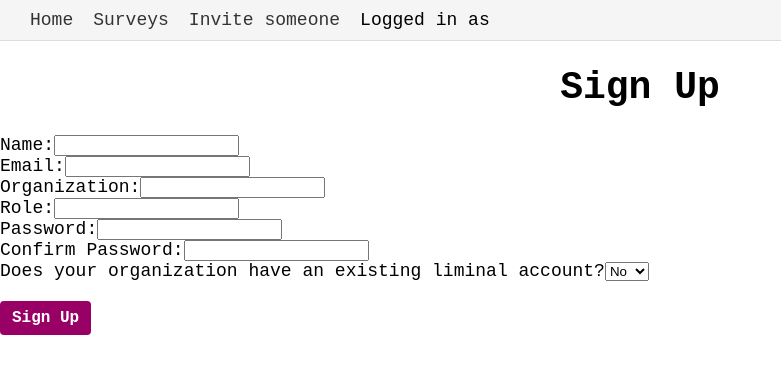
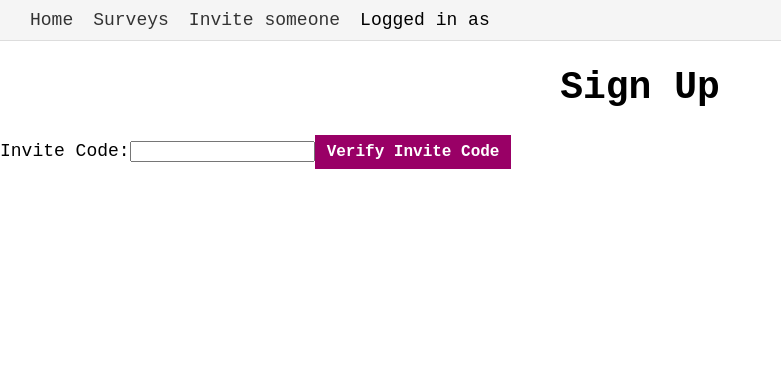
Before and after one commit to liminal-creative/liminal, a React (Create React App) app: page /signup in a window 1280 px wide. Shown: the top 374 px of the page, without its empty margins (0-781 px from the left). Built offline with nearby package versions, Linux system fonts and the light colour scheme.

Commit message:
invitations added and sign up updated

```diff
--- a/src/App.js
+++ b/src/App.js
@@ -13,6 +13,7 @@ import Header from './components/Header.js';
 import Invite from './screens/Invite.js';
 import Companies from './screens/admin/Companies.js';
 import CompanyDetails from './screens/CompanyDetails.js';
+import AddCompany from './screens/admin/AddCompany.js';
 
 function App() {
   const [message, setMessage] = useState('');
@@ -33,6 +34,7 @@ function App() {
           <Route path="/survey/:id" element={<Survey />} />
           <Route path="/admin/companies" element={<Companies />} />
           <Route path="/companies/:companyId" element={<CompanyDetails />} />
+          <Route path="/add-company" element={<AddCompany />} />
         </Routes>
       </div>
     </Router>
--- a/src/components/Header.js
+++ b/src/components/Header.js
@@ -21,7 +21,10 @@ const Header = () => {
                     <>
                         <Link to="/surveys" style={styles.navLink}>Surveys</Link>
                         {(auth.user.isAdmin && auth.company === "liminal") && (
+                            <>
                             <Link to="/admin/companies" style={styles.navLink}>Companies</Link>
+                            <Link to="/add-company" style={styles.navLink}>Add Company</Link>
+                            </>
                         )}
                         {(auth.user.isAdmin) && (
                             <Link to={`/companies/${auth.user.organizationId._id}`} style={styles.navLink}>Progress</Link>
--- /dev/null
+++ b/src/screens/admin/AddCompany.js
@@ -0,0 +1,95 @@
+
+import React, { useState } from "react";
+import axios from "axios";
+
+const AddCompany = () => {
+  const [companyName, setCompanyName] = useState("");
+  const [employees, setEmployees] = useState([{ name: "", email: "" }]);
+
+  const handleEmployeeChange = (index, field, value) => {
+    const updatedEmployees = [...employees];
+    updatedEmployees[index][field] = value;
+    setEmployees(updatedEmployees);
+  };
+
+  const addEmployee = () => {
+    setEmployees([...employees, { name: "", email: "" }]);
+  };
+
+  const removeEmployee = (index) => {
+    const updatedEmployees = employees.filter((_, i) => i !== index);
+    setEmployees(updatedEmployees);
+  };
+
+  const handleSubmit = async (e) => {
+    e.preventDefault();
+
+    try {
+      const response = await axios.post("/api/add-company", {
+        name: companyName,
+        employees,
+      });
+
+      // const inviteResponses = await Promise.all(
+      //   employees.map((employee) =>
+      //     axios.post("/api/send-email", {
+      //       to: employee.email,
+      //       subject: "Welcome to the Liminal Core Messaging App",
+      //       text: `Hi ${employee.name}, you’ve been invited to join Liminal! Use this invite code to complete your signup: ${response.data.inviteCode}`,
+      //     })
+      //   )
+      // );
+
+      alert("Company and invites created successfully!");
+    } catch (error) {
+      console.error("Error creating company or sending invites", error);
+    }
+  };
+
+  return (
+    <form onSubmit={handleSubmit}>
+      <h1>Add a New Company</h1>
+      <div>
+        <label>Company Name:</label>
+        <input
+          type="text"
+          value={companyName}
+          onChange={(e) => setCompanyName(e.target.value)}
+          required
+        />
+      </div>
+      <h2>Employees</h2>
+      {employees.map((employee, index) => (
+        <div key={index} style={{ display: "flex", alignItems: "center" }}>
+          <input
+            type="text"
+            placeholder="Name"
+            value={employee.name}
+            onChange={(e) => handleEmployeeChange(index, "name", e.target.value)}
+            required
+          />
+          <input
+            type="email"
+            placeholder="Email"
+            value={employee.email}
+            onChange={(e) =>
+              handleEmployeeChange(index, "email", e.target.value)
+            }
+            required
+          />
+          {employees.length > 1 && (
+            <button type="button" onClick={() => removeEmployee(index)}>
+              -
+            </button>
+          )}
+        </div>
+      ))}
+      <button type="button" onClick={addEmployee}>
+        +
+      </button>
+      <button type="submit">Submit</button>
+    </form>
+  );
+};
+
+export default AddCompany;
--- a/src/screens/auth/SignUp.js
+++ b/src/screens/auth/SignUp.js
@@ -1,102 +1,241 @@
-import React, { useState, useContext } from 'react';
+// import React, { useState, useContext } from 'react';
+// import axios from 'axios';
+// import { useNavigate } from 'react-router-dom';
+// import AuthContext from '../../context/AuthContext.js';
+
+// const Signup = () => {
+//   const [inviteCode, setInviteCode] = useState("");
+//   const [formData, setFormData] = useState({
+//     name: '',
+//     email: '',
+//     organization: '',
+//     role: '',
+//     password: '',
+//     confirmPassword: '',
+//     hasLiminalAccount: 'no',
+//     organizationId: ''
+//   });
+//   const [passwordMatch, setPasswordMatch] = useState(true);
+//   const navigate = useNavigate();
+//   const { login } = useContext(AuthContext);
+
+//   const handleChange = (e) => {
+//     const { name, value } = e.target;
+//     setFormData({
+//       ...formData,
+//       [name]: value
+//     });
+//     if (name === 'password' || name === 'confirmPassword') {
+//       setPasswordMatch(formData.password === value || formData.confirmPassword === value);
+//     }
+//   };
+
+//   const handleSubmit = async (e) => {
+//     e.preventDefault();
+//     if (formData.password !== formData.confirmPassword) {
+//       setPasswordMatch(false);
+//       return;
+//     }
+
+//     const dataToSubmit = { ...formData };
+//     if (formData.hasLiminalAccount === 'no') {
+//       delete dataToSubmit.organizationId;
+//     }
+//     console.log('dataToSubmit,', dataToSubmit);
+
+//     try {
+//         const response = await axios.post('/api/auth/signup', dataToSubmit);
+//         console.log('response.data', response.data);
+//         alert("Sign Up Successful");
+//         login(response.data);
+//         navigate("/surveys");
+//       } catch (error) {
+//         console.error('Error:', error);
+//       }
+//   };
+
+//   const handleInviteSubmit = async () => {
+//     try {
+//       const response = await axios.get(`/api/users/invite/${inviteCode}`);
+//       setFormData({
+//         ...formData,
+//         name: response.data.name,
+//         email: response.data.email,
+//         organization: response.data.organizationId,
+//       });
+//     } catch (error) {
+//       console.error("Invalid invite code");
+//       alert("Invite code is invalid. Please try again.");
+//     }
+//   };
+
+//   return (
+//     <div>
+//       <h1>Sign Up</h1>
+//       <form onSubmit={handleSubmit}>
+//       <div>
+//         <label>Invite Code:</label>
+//         <input
+//           type="text"
+//           value={inviteCode}
+//           onChange={(e) => setInviteCode(e.target.value)}
+//         />
+//         <button type="button" onClick={handleInviteSubmit}>
+//           Verify Invite Code
+//         </button>
+//       </div>
+//         {/* <div>
+//           <label>Name:</label>
+//           <input type="text" name="name" value={formData.name} onChange={handleChange} required />
+//         </div>
+//         <div>
+//           <label>Email:</label>
+//           <input type="email" name="email" value={formData.email} onChange={handleChange} required />
+//         </div>
+//         <div>
+//           <label>Organization:</label>
+//           <input type="text" name="organization" value={formData.organization} onChange={handleChange} required />
+//         </div> */}
+//         <div>
+//           <label>Role:</label>
+//           <input type="text" name="role" value={formData.role} onChange={handleChange} required />
+//         </div>
+//         <div>
+//           <label>Password:</label>
+//           <input type="password" name="password" value={formData.password} onChange={handleChange} required />
+//         </div>
+//         <div>
+//           <label>Confirm Password:</label>
+//           <input type="password" name="confirmPassword" value={formData.confirmPassword} onChange={handleChange} required style={{ borderColor: passwordMatch ? '' : 'red' }} />
+//           {!passwordMatch && <p style={{ color: 'red' }}>Passwords don't match</p>}
+//         </div>
+//         {/* <div>
+//           <label>Does your organization have an existing liminal account?</label>
+//           <select name="hasLiminalAccount" value={formData.hasLiminalAccount} onChange={handleChange} required>
+//             <option value="yes">Yes</option>
+//             <option value="no">No</option>
+//           </select>
+//         </div> */}
+//         {formData.hasLiminalAccount === 'yes' && (
+//           <div>
+//             <label>Enter your organization ID:</label>
+//             <input type="text" name="organizationId" value={formData.organizationId} onChange={handleChange} required />
+//           </div>
+//         )}
+//         <button type="submit">Sign Up</button>
+//       </form>
+//     </div>
+//   );
+// };
+
+// export default Signup;
+
+import React, { useState } from 'react';
 import axios from 'axios';
 import { useNavigate } from 'react-router-dom';
-import AuthContext from '../../context/AuthContext.js';
 
 const Signup = () => {
+  const [inviteCode, setInviteCode] = useState('');
   const [formData, setFormData] = useState({
-    name: '',
-    email: '',
-    organization: '',
     role: '',
     password: '',
     confirmPassword: '',
-    hasLiminalAccount: 'no',
-    organizationId: ''
   });
-  const [passwordMatch, setPasswordMatch] = useState(true);
+  const [userDetails, setUserDetails] = useState(null);
+  const [error, setError] = useState('');
   const navigate = useNavigate();
-  const { login } = useContext(AuthContext);
+
+  const handleInviteSubmit = async () => {
+    try {
+      const response = await axios.get(`/api/auth/invite/${inviteCode}`);
+      setUserDetails(response.data);
+      setError('');
+    } catch (err) {
+      setError('Invalid invite code. Please try again.');
+    }
+  };
 
   const handleChange = (e) => {
     const { name, value } = e.target;
     setFormData({
       ...formData,
-      [name]: value
+      [name]: value,
     });
-    if (name === 'password' || name === 'confirmPassword') {
-      setPasswordMatch(formData.password === value || formData.confirmPassword === value);
-    }
   };
 
   const handleSubmit = async (e) => {
     e.preventDefault();
     if (formData.password !== formData.confirmPassword) {
-      setPasswordMatch(false);
+      setError("Passwords don't match");
       return;
     }
 
-    const dataToSubmit = { ...formData };
-    if (formData.hasLiminalAccount === 'no') {
-      delete dataToSubmit.organizationId;
-    }
-    console.log('dataToSubmit,', dataToSubmit);
+    try {
+      await axios.post('/api/auth/invite', {
+        inviteCode,
+        ...formData,
+      });
 
-    try {
-        const response = await axios.post('/api/auth/signup', dataToSubmit);
-        console.log('response.data', response.data);
-        alert("Sign Up Successful");
-        login(response.data);
-        navigate("/surveys");
-      } catch (error) {
-        console.error('Error:', error);
+      alert('Account created successfully!');
+      navigate('/');
+    } catch (err) {
+      setError('Error creating account. Please try again.');
     }
   };
 
   return (
     <div>
       <h1>Sign Up</h1>
+      {!userDetails ? (
+        <div>
+          <label>Invite Code:</label>
+          <input
+            type="text"
+            value={inviteCode}
+            onChange={(e) => setInviteCode(e.target.value)}
+          />
+          <button type="button" onClick={handleInviteSubmit}>
+            Verify Invite Code
+          </button>
+          {error && <p style={{ color: 'red' }}>{error}</p>}
+        </div>
+      ) : (
         <form onSubmit={handleSubmit}>
-        <div>
-          <label>Name:</label>
-          <input type="text" name="name" value={formData.name} onChange={handleChange} required />
-        </div>
-        <div>
-          <label>Email:</label>
-          <input type="email" name="email" value={formData.email} onChange={handleChange} required />
-        </div>
-        <div>
-          <label>Organization:</label>
-          <input type="text" name="organization" value={formData.organization} onChange={handleChange} required />
-        </div>
+          <h2>Welcome, {userDetails.name}</h2>
           <div>
             <label>Role:</label>
-          <input type="text" name="role" value={formData.role} onChange={handleChange} required />
+            <input
+              type="text"
+              name="role"
+              value={formData.role}
+              onChange={handleChange}
+              required
+            />
           </div>
           <div>
             <label>Password:</label>
-          <input type="password" name="password" value={formData.password} onChange={handleChange} required />
+            <input
+              type="password"
+              name="password"
+              value={formData.password}
+              onChange={handleChange}
+              required
+            />
           </div>
           <div>
             <label>Confirm Password:</label>
-          <input type="password" name="confirmPassword" value={formData.confirmPassword} onChange={handleChange} required style={{ borderColor: passwordMatch ? '' : 'red' }} />
-          {!passwordMatch && <p style={{ color: 'red' }}>Passwords don't match</p>}
+            <input
+              type="password"
+              name="confirmPassword"
+              value={formData.confirmPassword}
+              onChange={handleChange}
+              required
+            />
           </div>
-        <div>
-          <label>Does your organization have an existing liminal account?</label>
-          <select name="hasLiminalAccount" value={formData.hasLiminalAccount} onChange={handleChange} required>
-            <option value="yes">Yes</option>
-            <option value="no">No</option>
-          </select>
-        </div>
-        {formData.hasLiminalAccount === 'yes' && (
-          <div>
-            <label>Enter your organization ID:</label>
-            <input type="text" name="organizationId" value={formData.organizationId} onChange={handleChange} required />
-          </div>
+          {error && <p style={{ color: 'red' }}>{error}</p>}
+          <button type="submit">Complete Signup</button>
+        </form>
       )}
-        <button type="submit">Sign Up</button>
-      </form>
     </div>
   );
 };
```
Lines whose indentation alone changed are shown as unchanged.
